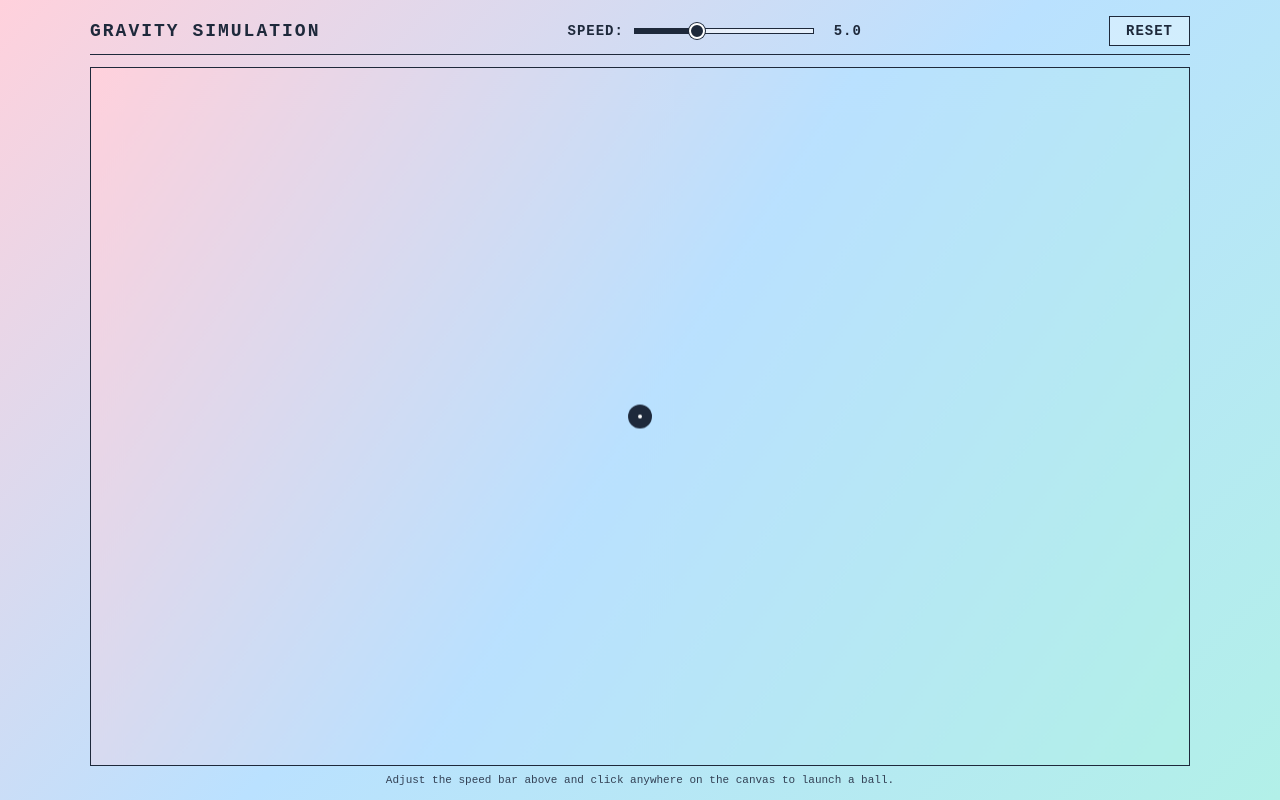
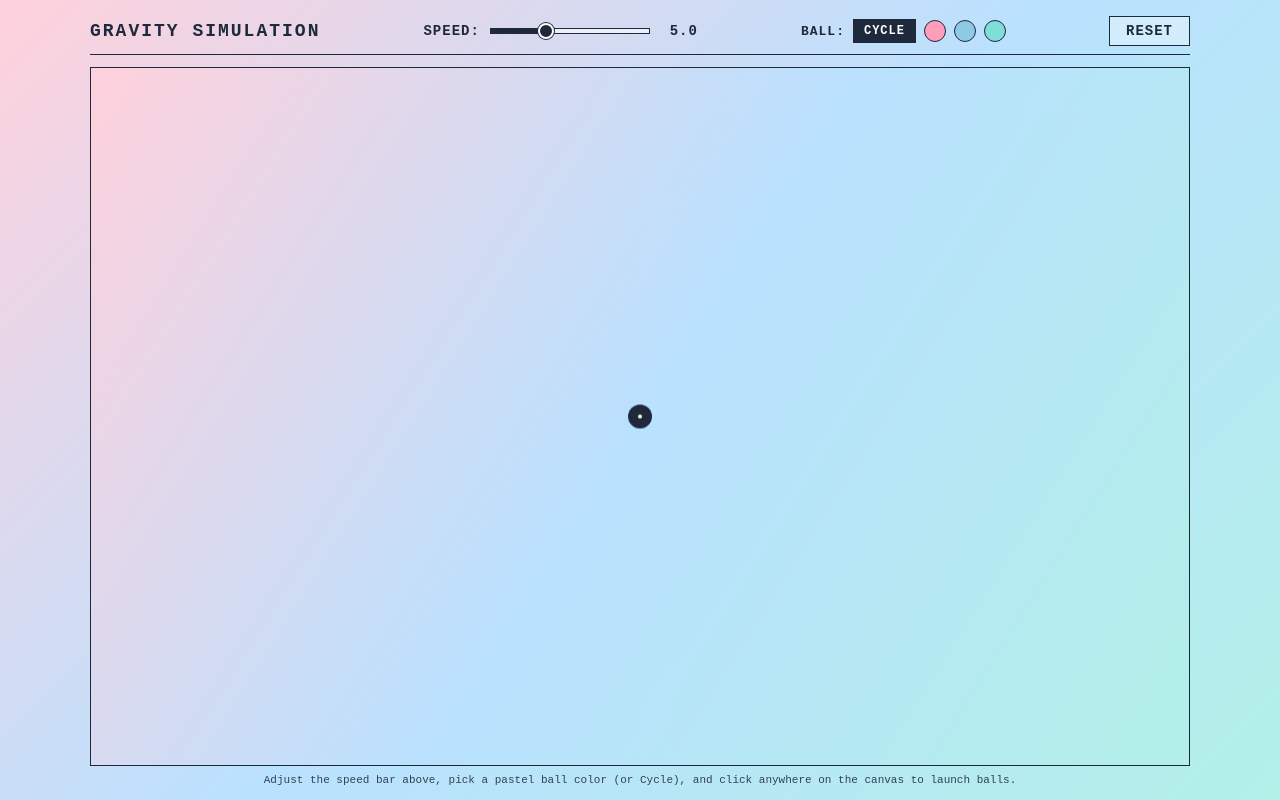
Before and after one commit to dunnb-gtps/gravity-game, a plain HTML site: page bustard-roesch/team4/index.html in a window 1280 px wide. Drawn offline with Linux system fonts and the light colour scheme; animation ran at ten frames a second.

Commit message:
br team 4 change 3

```diff
--- a/bustard-roesch/team4/index.html
+++ b/bustard-roesch/team4/index.html
@@ -3,7 +3,7 @@
 <head>
     <meta charset="UTF-8">
     <meta name="viewport" content="width=device-width, initial-scale=1.0">
-    <title>Gravity Physics Baseline</title>
+    <title>Gravity Physics Simulation</title>
     <style>
         /* Global Reset & Typography */
         * {
@@ -62,7 +62,7 @@
         #speedSlider {
             -webkit-appearance: none;
             appearance: none;
-            width: 180px;
+            width: 160px;
             height: 6px;
             background: rgba(255, 255, 255, 0.55);
             border: 1px solid #1e293b;
@@ -107,6 +107,53 @@
         #speedValue {
             min-width: 38px;
             text-align: right;
+        }
+
+        /* Ball Color Picker Controls */
+        .color-control {
+            display: flex;
+            align-items: center;
+            gap: 8px;
+            font-size: 13px;
+            font-weight: bold;
+            text-transform: uppercase;
+            letter-spacing: 1px;
+        }
+
+        .color-btn {
+            background: rgba(255, 255, 255, 0.35);
+            color: #1e293b;
+            border: 1px solid #1e293b;
+            padding: 4px 10px;
+            font-size: 12px;
+            font-weight: bold;
+            text-transform: uppercase;
+            letter-spacing: 1px;
+            cursor: pointer;
+            transition: all 0.15s ease-in-out;
+        }
+
+        .color-btn.active {
+            background: #1e293b;
+            color: #ffffff;
+        }
+
+        .swatch-btn {
+            width: 22px;
+            height: 22px;
+            border-radius: 50%;
+            border: 1.5px solid #1e293b;
+            cursor: pointer;
+            transition: transform 0.12s ease-in-out, box-shadow 0.12s ease-in-out;
+        }
+
+        .swatch-btn:hover {
+            transform: scale(1.12);
+        }
+
+        .swatch-btn.active {
+            transform: scale(1.15);
+            box-shadow: 0 0 0 2px #ffffff, 0 0 0 3.5px #1e293b;
         }
 
         /* Reset Button Styling */
@@ -170,6 +217,15 @@
             <span id="speedValue">5.0</span>
         </div>
 
+        <!-- Pastel Ball Color Selector -->
+        <div class="color-control" role="group" aria-label="Ball Color Selection">
+            <span>Ball:</span>
+            <button type="button" class="color-btn active" data-mode="cycle" onclick="setColorMode('cycle', this)">Cycle</button>
+            <button type="button" class="swatch-btn" style="background: #ff9ebb;" title="Pastel Pink" aria-label="Pastel Pink" onclick="setColorMode(0, this)"></button>
+            <button type="button" class="swatch-btn" style="background: #8ecae6;" title="Pastel Blue" aria-label="Pastel Blue" onclick="setColorMode(1, this)"></button>
+            <button type="button" class="swatch-btn" style="background: #80ded9;" title="Pastel Teal" aria-label="Pastel Teal" onclick="setColorMode(2, this)"></button>
+        </div>
+
         <!-- Simulation Reset Trigger -->
         <button class="btn-reset" onclick="resetSimulation()">Reset</button>
     </div>
@@ -181,7 +237,7 @@
 
     <!-- Usage Guidance -->
     <div class="instructions">
-        Adjust the speed bar above and click anywhere on the canvas to launch a ball.
+        Adjust the speed bar above, pick a pastel ball color (or Cycle), and click anywhere on the canvas to launch balls.
     </div>
 
     <script>
@@ -197,9 +253,18 @@
         const TRAIL_LENGTH = 300;         // Number of historic trail points stored
         const SOFTENING_FACTOR = 400;     // Prevents infinite velocity near center
 
+        // PASTEL BALL PALETTE (Pink, Blue, Teal)
+        const BALL_COLORS = [
+            { name: 'Pastel Pink', fill: '#ff9ebb' },
+            { name: 'Pastel Blue', fill: '#8ecae6' },
+            { name: 'Pastel Teal', fill: '#80ded9' }
+        ];
+
         // STATE VARIABLES
         let launchVelocity = parseFloat(speedSlider.value); // Adjustable velocity on click
         let balls = [];
+        let colorMode = 'cycle'; // 'cycle' or palette index (0, 1, 2)
+        let colorIndex = 0;
 
         // Central Gravity Node Definition
         const centralNode = {
@@ -207,6 +272,17 @@
             y: 0,
             radius: 12
         };
+
+        /**
+         * Switches between cycling through pastel colors or locking a single color.
+         */
+        function setColorMode(mode, btnEl) {
+            colorMode = mode;
+            document.querySelectorAll('.color-btn, .swatch-btn').forEach(el => {
+                el.classList.remove('active');
+            });
+            btnEl.classList.add('active');
+        }
 
         /**
          * Updates the displayed velocity value and fills the slider track
@@ -254,7 +330,7 @@
         });
 
         /**
-         * Initializes a single orbiting projectile at (x, y) using the
+         * Initializes an orbiting pastel projectile at (x, y) using the
          * current launchVelocity and FIXED_LAUNCH_ANGLE.
          */
         function launchBall(x, y) {
@@ -263,15 +339,24 @@
             const vx = launchVelocity * Math.sin(rad);  // sin(90°) = 1  -> vx = launchVelocity
             const vy = -launchVelocity * Math.cos(rad); // cos(90°) = 0  -> vy = 0
 
-            // Overwrite existing array to strictly maintain a single ball on screen
-            balls = [{
+            // Select pastel color (either cycling Pink -> Blue -> Teal or fixed selection)
+            let chosenColor;
+            if (colorMode === 'cycle') {
+                chosenColor = BALL_COLORS[colorIndex].fill;
+                colorIndex = (colorIndex + 1) % BALL_COLORS.length;
+            } else {
+                chosenColor = BALL_COLORS[colorMode].fill;
+            }
+
+            balls.push({
                 x: x,
                 y: y,
                 vx: vx,
                 vy: vy,
-                radius: 4,
+                radius: 6,
+                color: chosenColor,
                 trail: [] // Stores history of past {x, y} coordinates
-            }];
+            });
         }
 
         /**
@@ -279,6 +364,7 @@
          */
         function resetSimulation() {
             balls = [];
+            colorIndex = 0;
         }
 
         /**
@@ -332,7 +418,7 @@
 
         /**
          * Renders the pastel gradient backdrop, central gravity node,
-         * trajectory path, and active projectile.
+         * trajectory paths, and active pastel projectiles.
          */
         function draw() {
             // Paint diagonal pastel gradient across the canvas
@@ -355,25 +441,34 @@
             ctx.fillStyle = '#ffffff';
             ctx.fill();
 
-            // 2. Draw Ball & Trail
+            // 2. Draw Balls & Trails
             for (const b of balls) {
-                // Draw path line
+                // Draw path line with subtle slate casing and pastel core
                 if (b.trail.length > 1) {
                     ctx.beginPath();
                     ctx.moveTo(b.trail[0].x, b.trail[0].y);
                     for (let t = 1; t < b.trail.length; t++) {
                         ctx.lineTo(b.trail[t].x, b.trail[t].y);
                     }
-                    ctx.strokeStyle = '#1e293b';
-                    ctx.lineWidth = 1.4;
+                    ctx.lineCap = 'round';
+                    ctx.lineJoin = 'round';
+                    ctx.strokeStyle = 'rgba(30, 41, 59, 0.45)';
+                    ctx.lineWidth = 2.6;
+                    ctx.stroke();
+
+                    ctx.strokeStyle = b.color;
+                    ctx.lineWidth = 1.6;
                     ctx.stroke();
                 }
 
-                // Draw ball object
+                // Draw pastel ball object with crisp slate border
                 ctx.beginPath();
                 ctx.arc(b.x, b.y, b.radius, 0, Math.PI * 2);
-                ctx.fillStyle = '#1e293b';
+                ctx.fillStyle = b.color;
                 ctx.fill();
+                ctx.lineWidth = 1.5;
+                ctx.strokeStyle = '#1e293b';
+                ctx.stroke();
             }
         }
 
```
